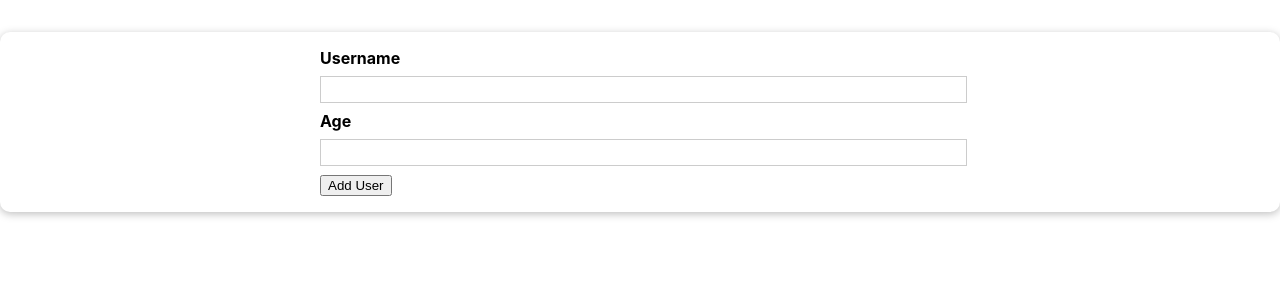
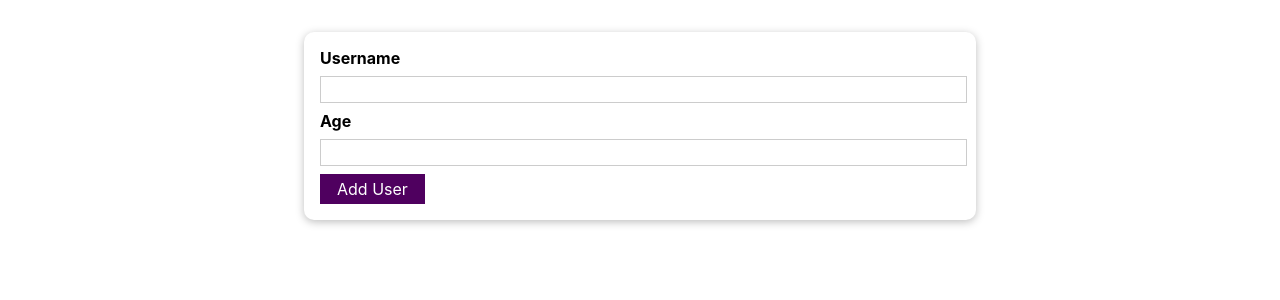
Before and after one commit to ruchitakb7/ReactApplication, a React (Create React App) app in the folder my-app/: page / in a window 1280 px wide. Shown: the top 300 px of the page. Built offline with nearby package versions, Linux system fonts and the light colour scheme.

Commit message:
Button component

```diff
--- /dev/null
+++ b/my-app/src/components/UI/Button.css
@@ -0,0 +1,18 @@
+.button {
+    font: inherit;
+    border: 1px solid #4f005f;
+    background: #4f005f;
+    color: white;
+    padding: 0.25rem 1rem;
+    cursor: pointer;
+  }
+
+  .button:hover,
+  .button:active {
+    background: #741188;
+    border-color: #741188;
+  }
+
+  .button:focus {
+    outline: none;
+  }
--- /dev/null
+++ b/my-app/src/components/UI/Button.js
@@ -0,0 +1,12 @@
+import React from "react";
+import "./Button.css";
+
+const Button = (props) => {
+  return (
+    <button className="button" type={props.type || "button"}>
+      {props.children}
+    </button>
+  );
+};
+
+export default Button;
--- a/my-app/src/components/UI/Card.js
+++ b/my-app/src/components/UI/Card.js
@@ -1,10 +1,9 @@
 
-
+import React from "react";
 import "./Card.css";
 
-function Card(props) {
-  const classes = "card " + props.className;
-  return <div className={classes}>{props.children}</div>;
-}
+const Card = (props) => {
+  return <div className={`card ${props.className}`}>{props.children}</div>;
+};
 
 export default Card;
--- a/my-app/src/components/Users/AddUser.js
+++ b/my-app/src/components/Users/AddUser.js
@@ -2,6 +2,7 @@
 import React from "react";
 import "./AddUser.css"
 import Card from "../UI/Card";
+import Button from "../UI/Button";
 
 const AddUser = () => {
   const addUserHandler = (event) => {
@@ -9,16 +10,17 @@
   };
 
   return (
-    <Card>
-    <form  className="input" onSubmit={addUserHandler}>
-      <label htmlFor="username">Username</label>
-      <input id="username" type="text" />
-      <label htmlFor="age">Age</label>
-      <input id="age" type="number" />
-      <button type="submit">Add User</button>
-    </form>
+    <Card className="input">
+      <form onSubmit={addUserHandler}>
+        <label htmlFor="username">Username</label>
+        <input id="username" type="text" />
+        <label htmlFor="age">Age</label>
+        <input id="age" type="number" />
+        <Button type="submit">Add User</Button>
+      </form>
     </Card>
   );
+
 };
 
 export default AddUser;
```
